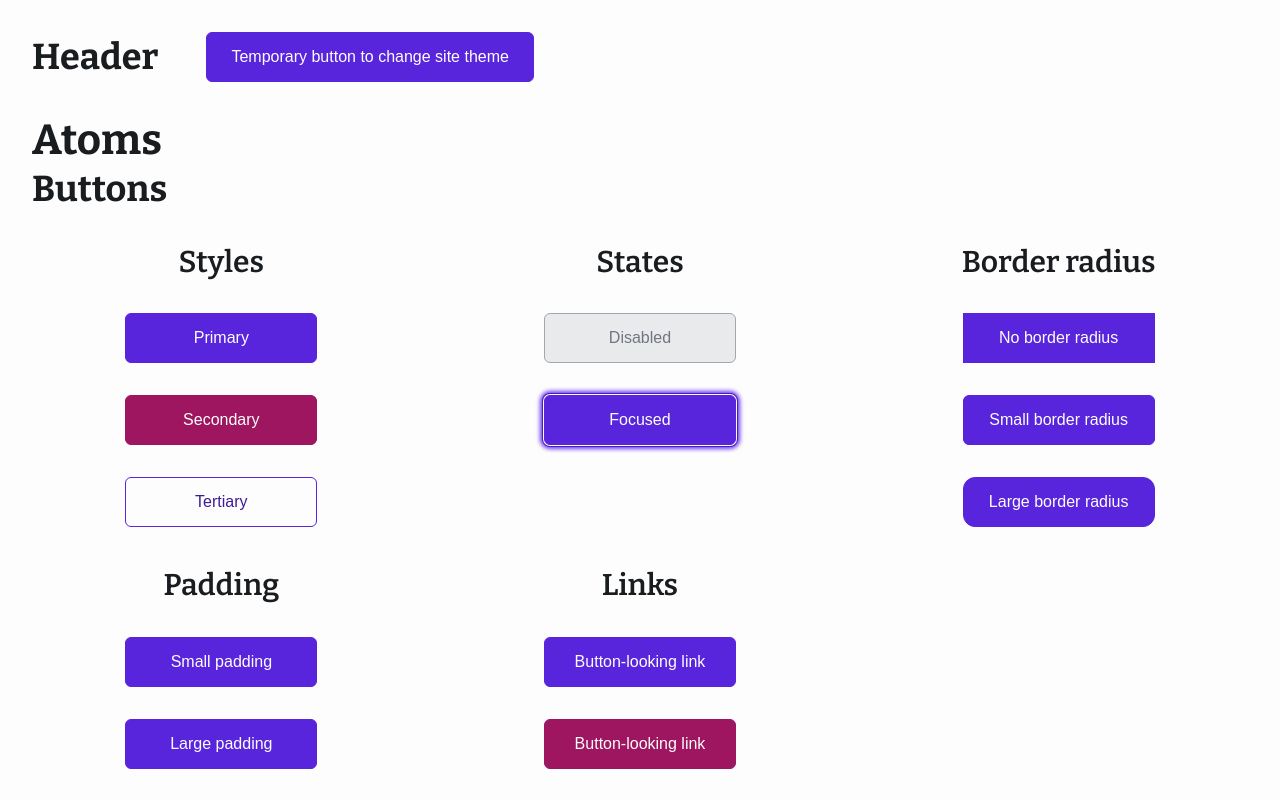
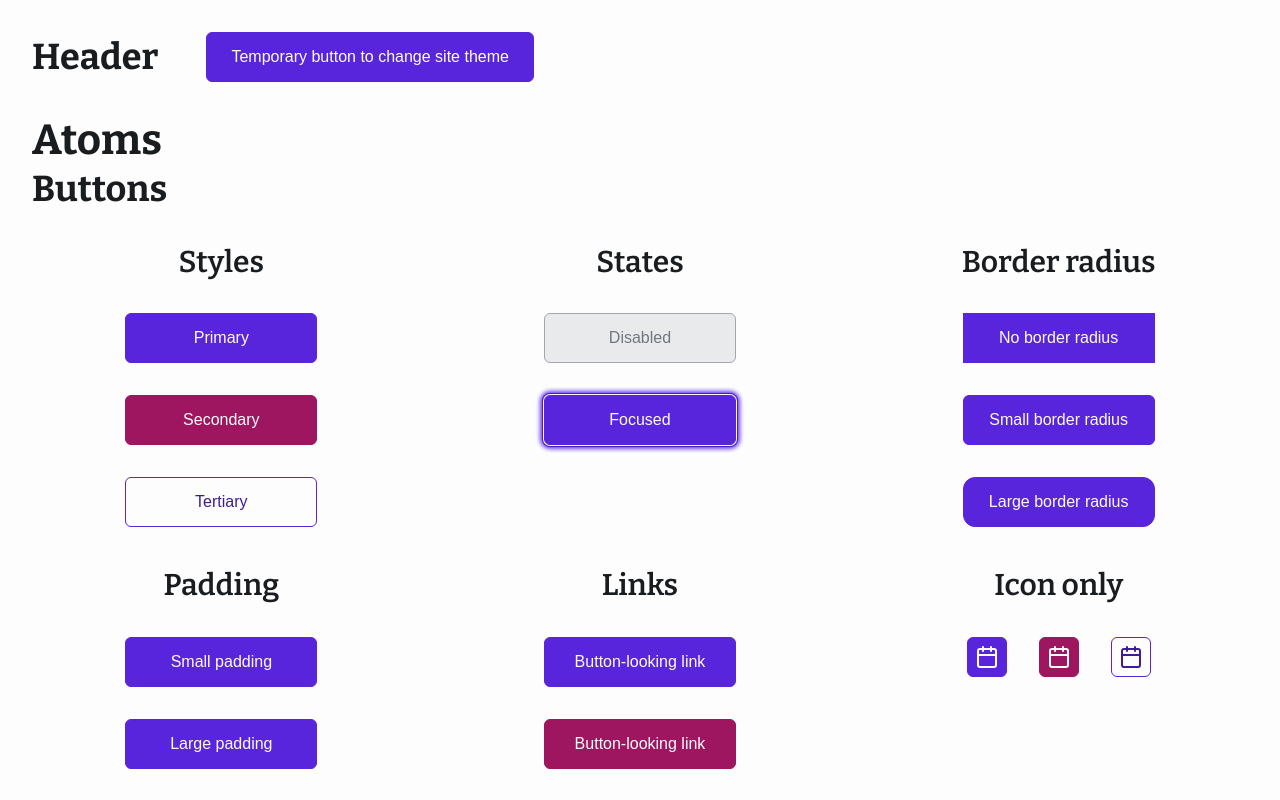
Before and after one commit to marboqmar/starter, a React (Vite) app: page /atoms in a window 1280 px wide. Shown: the top 800 px of the page. Built offline with nearby package versions, Linux system fonts and the light colour scheme; a web font is replaced by a local one.

Commit message:
Modified button atom to also deal with icon only buttons

```diff
--- a/src/components/atoms/Button/Button.css
+++ b/src/components/atoms/Button/Button.css
@@ -89,6 +89,22 @@
   color: var(--button-secondary-text);
 }
 
+/* Icon only button*/
+.button--icon-only {
+  padding: 0;
+  display: inline-flex;
+  align-items: center;
+  justify-content: center;
+  width: var(--size-button-icon-only);
+  height: var(--size-button-icon-only);
+}
+
+.button--icon-only .icon {
+  flex-shrink: 0;
+  width: var(--size-icon-sm);
+  height: var(--size-icon-sm);
+}
+
 /* Disabled */
 .button:disabled {
   cursor: not-allowed;
--- a/src/components/atoms/Button/Button.jsx
+++ b/src/components/atoms/Button/Button.jsx
@@ -43,6 +43,8 @@ export const Button = ({
   to,
   role,
   disabled,
+  isIconOnly,
+  ariaLabel,
   children,
   ...rest
 }) => {
@@ -59,31 +61,27 @@ export const Button = ({
   // Button-specific props.
   const buttonProps = isButtonComponent
     ? {
-        type: 'button',
+        type: type || 'button',
         disabled: disabled,
       }
     : {};
 
-  const classes = classNames(
-    'button',
-    className,
-    `button--${finalStyling}`,
-    `button--padding-${paddingSize}`,
-    `button--radius-${borderRadius}`,
-    {
-      'button-appearance': hasButtonAppearance,
-      'button--link': notButtonAppearance,
-      'button--disabled': disabled,
-    },
-  );
+  const classes = classNames('button', className, `button--${finalStyling}`, {
+    [`button--padding-${paddingSize}`]: paddingSize,
+    [`button--radius-${borderRadius}`]: borderRadius,
+    'button-appearance': hasButtonAppearance,
+    'button--link': notButtonAppearance,
+    'button--disabled': disabled,
+    'button--icon-only': isIconOnly,
+  });
 
   return (
     <Component
       className={classes}
       role={role}
       to={to}
+      aria-label={ariaLabel}
       {...buttonProps}
-      {...(type && { type })}
       {...rest}
     >
       {children}
--- a/src/css/global/variables.css
+++ b/src/css/global/variables.css
@@ -93,6 +93,7 @@
 
   /* --- COMPONENT TOKENS --- */
   /* Atoms */
+  --size-button-icon-only: var(--spacing-2-5);
   --size-control: var(--size-icon-xs);
   --size-text-area-height: var(--spacing-8);
 
--- a/src/showcases/atoms/ButtonShowcase/ButtonShowcase.jsx
+++ b/src/showcases/atoms/ButtonShowcase/ButtonShowcase.jsx
@@ -2,6 +2,7 @@ import './ButtonShowcase.css';
 import { Button } from '../../../components/atoms/Button/Button';
 import { Link } from 'react-router-dom';
 import { Heading } from '../../../components/atoms/Heading/Heading';
+import { Icon } from '../../../components/atoms/Icon/Icon';
 
 export const ButtonShowcase = () => {
   return (
@@ -83,6 +84,22 @@ export const ButtonShowcase = () => {
             .
           </p>
         </div>
+
+        {/* Buttons - icon only */}
+        <div className="button-showcase__column">
+          <Heading level={3}>Icon only</Heading>
+          <div className="button-showcase__icon-showcases row gap-sm">
+            <Button isIconOnly ariaLabel="Open Calendar">
+              <Icon isDecorative name="icon-calendar" />
+            </Button>
+            <Button buttonStyle="secondary" isIconOnly ariaLabel="Open Calendar">
+              <Icon isDecorative name="icon-calendar" />
+            </Button>
+            <Button buttonStyle="tertiary" isIconOnly ariaLabel="Open Calendar">
+              <Icon isDecorative name="icon-calendar" />
+            </Button>
+          </div>
+        </div>
       </div>
     </div>
   );
--- a/src/showcases/molecules/CtaShowcase/CtaShowcase.jsx
+++ b/src/showcases/molecules/CtaShowcase/CtaShowcase.jsx
@@ -6,7 +6,6 @@ export const CtaShowcase = () => {
     <div className="cta-showcase showcase-item">
       <Heading>Call to action</Heading>
       <div className="cta-showcase__wrapper showcase-item__wrapper">
-        <div className="cta-showcase__example showcase-item__example">
         <Cta
           title="Regular CTA"
           body="Lorem ipsum dolor sit amet, consectetur adipiscing elit. Fusce condimentum fringilla
@@ -42,6 +41,5 @@ export const CtaShowcase = () => {
         />
       </div>
     </div>
-    </div>
   );
 };
```
Lines whose indentation alone changed are shown as unchanged.
